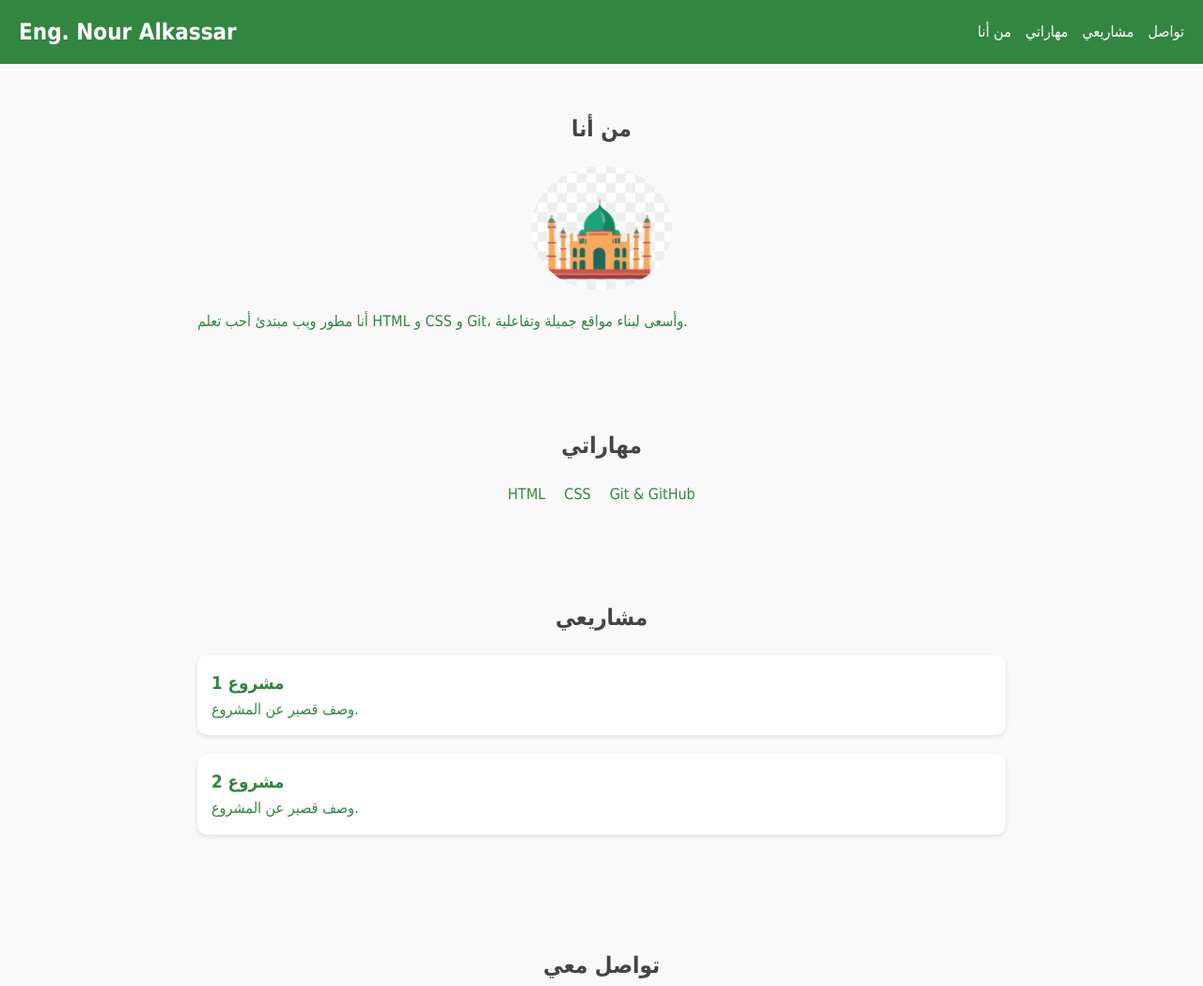
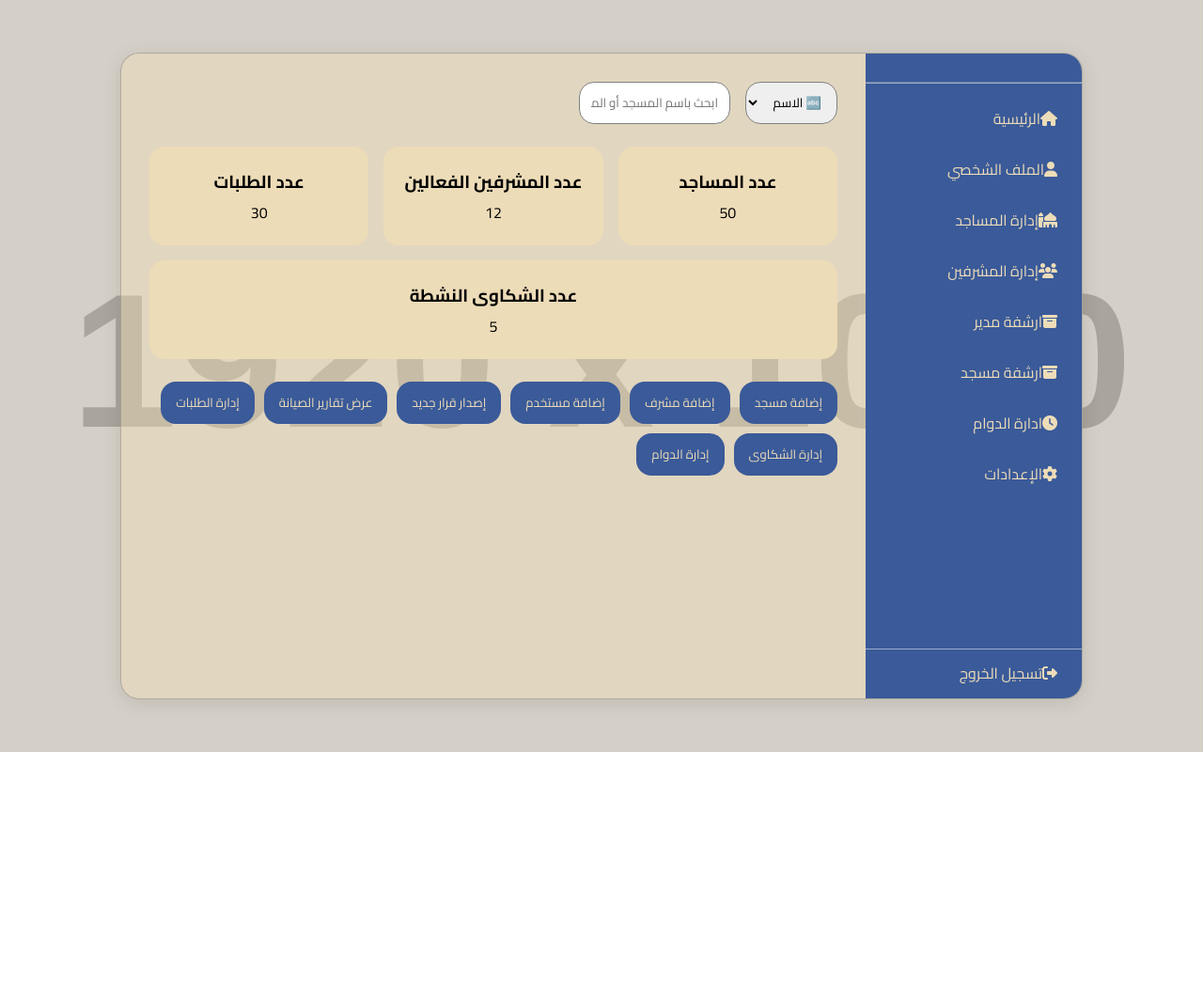
Before and after one commit to nouralkassar/portfolio-project, a plain HTML site: page index.html in a window 1280 px wide. Shown: the top 1049 px of the page at 94% size. After the commit the page ends 800 px from the top, so only its background shows below. Drawn offline with Linux system fonts and the light colour scheme; placeholder pictures from the web are drawn by us.

Commit message:
add the new style

```diff
--- a/index.html
+++ b/index.html
@@ -3,70 +3,82 @@
   <head>
     <meta charset="UTF-8" />
     <meta name="viewport" content="width=device-width, initial-scale=1.0" />
-    <title>profile website</title>
+    <title>Dashboard</title>
+    <link
+      href="https://fonts.googleapis.com/css2?family=Cairo:wght@400;700&display=swap"
+      rel="stylesheet"
+    />
     <link rel="stylesheet" href="style.css" />
   </head>
   <body>
-    <!-- Header -->
-    <header>
-      <nav>
-        <h1>Eng. Nour Alkassar</h1>
-        <ul>
-          <li><a href="#about">من أنا</a></li>
-          <li><a href="#skills">مهاراتي</a></li>
-          <li><a href="#projects">مشاريعي</a></li>
-          <li><a href="#contact">تواصل</a></li>
-        </ul>
-      </nav>
-    </header>
+    <div class="overlay"></div>
 
-    <!-- About -->
-    <section id="about">
-      <h2>من أنا</h2>
-      <img src="media/image2.png" alt="صورتي الشخصية" />
-      <p>
-        أنا مطور ويب مبتدئ أحب تعلم HTML و CSS و Git، وأسعى لبناء مواقع جميلة
-        وتفاعلية.
-      </p>
-    </section>
+    <div class="dashboard">
+      <!-- الشريط الجانبي -->
+      <div class="sidebar">
+        <hr />
+        <div class="nav-item"><i class="fas fa-home"></i>الرئيسية</div>
+        <div class="nav-item"><i class="fas fa-user"></i>الملف الشخصي</div>
+        <div class="nav-item"><i class="fas fa-mosque"></i>إدارة المساجد</div>
+        <div class="nav-item"><i class="fas fa-users"></i>إدارة المشرفين</div>
+        <div class="nav-item"><i class="fas fa-archive"></i>ارشفة مدير</div>
+        <div class="nav-item"><i class="fas fa-archive"></i>ارشفة مسجد</div>
+        <div class="nav-item"><i class="fas fa-clock"></i>ادارة الدوام</div>
+        <div class="nav-item"><i class="fas fa-cog"></i>الإعدادات</div>
+        <div class="logout nav-item">
+          <i class="fas fa-sign-out-alt"></i>تسجيل الخروج
+        </div>
+      </div>
 
-    <!-- Skills -->
-    <section id="skills">
-      <h2>مهاراتي</h2>
-      <ul>
-        <li>HTML</li>
-        <li>CSS</li>
-        <li>Git & GitHub</li>
-      </ul>
-    </section>
+      <!-- المحتوى الرئيسي -->
+      <div class="main-content">
+        <!-- حقل البحث -->
+        <div class="search-bar">
+          <select>
+            <option value="name">🔤 الاسم</option>
+            <option value="category">🏷️ الفئة</option>
+          </select>
+          <input type="text" placeholder="ابحث باسم المسجد أو المدينة..." />
+        </div>
 
-    <!-- Projects -->
-    <section id="projects">
-      <h2>مشاريعي</h2>
-      <div class="project">
-        <h3>مشروع 1</h3>
-        <p>وصف قصير عن المشروع.</p>
+        <!-- بطاقات الإحصائيات -->
+        <div class="stats">
+          <div class="stat-card">
+            <h3>عدد المساجد</h3>
+            <p>50</p>
+          </div>
+          <div class="stat-card">
+            <h3>عدد المشرفين الفعالين</h3>
+            <p>12</p>
+          </div>
+          <div class="stat-card">
+            <h3>عدد الطلبات</h3>
+            <p>30</p>
+          </div>
+          <div class="stat-card">
+            <h3>عدد الشكاوى النشطة</h3>
+            <p>5</p>
+          </div>
+        </div>
+
+        <!-- أزرار الروابط السريعة -->
+        <div class="quick-links">
+          <button>إضافة مسجد</button>
+          <button>إضافة مشرف</button>
+          <button>إضافة مستخدم</button>
+          <button>إصدار قرار جديد</button>
+          <button>عرض تقارير الصيانة</button>
+          <button>إدارة الطلبات</button>
+          <button>إدارة الشكاوى</button>
+          <button>إدارة الدوام</button>
+        </div>
       </div>
-      <div class="project">
-        <h3>مشروع 2</h3>
-        <p>وصف قصير عن المشروع.</p>
-      </div>
-    </section>
+    </div>
 
-    <!-- Contact -->
-    <section id="contact">
-      <h2>تواصل معي</h2>
-      <form>
-        <input type="text" placeholder="الاسم" required />
-        <input type="email" placeholder="الإيميل" required />
-        <textarea placeholder="رسالتك" required></textarea>
-        <button type="submit">إرسال</button>
-      </form>
-    </section>
-
-    <!-- Footer -->
-    <footer>
-      <p>© 2025 - بورتفوليو شخصي</p>
-    </footer>
+    <!-- أيقونات من FontAwesome -->
+    <script
+      src="https://kit.fontawesome.com/a076d05399.js"
+      crossorigin="anonymous"
+    ></script>
   </body>
 </html>
--- a/style.css
+++ b/style.css
@@ -1,118 +1,203 @@
-/* Reset بسيط */
+/* 🌈 متغيرات عامة */
+:root {
+  --main-color: #3a5a99;
+  --main-dark: #2e4470;
+  --text-light: #eddcB8;
+  --card-bg: #eddcB8;
+  --hover-bg: rgba(255,255,255,0.1);
+}
+
+/* إعادة التهيئة */
 * {
+  box-sizing: border-box;
   margin: 0;
   padding: 0;
-  box-sizing: border-box;
-  font-family: Tahoma, sans-serif;
+  font-family: 'Cairo', sans-serif;
 }
 
 body {
-  line-height: 1.6;
-  background: #f9f9f9;
-  color: #338542;
-   /* direction: rtl;
-  text-align: right;  */
+  background: url('https://via.placeholder.com/1920x1080') no-repeat center center fixed;
+  background-size: cover;
+  display: flex;
+  justify-content: center;
+  align-items: center;
+  height: 100vh;
+  direction: rtl;
+  text-align: right;
 }
 
-/* Header */
-header {
-  background: #338542;
-  color: white;
-  padding: 15px 20px;
+/* تظليل الخلفية */
+.overlay {
+  position: absolute;
+  top: 0; left: 0;
+  width: 100%; height: 100%;
+  background-color: rgba(245, 222, 179, 0.2);
+  z-index: 1;
 }
 
-header nav {
+.dashboard {
+  position: relative;
+  z-index: 2;
+  width: 80%;
+  height: 86%;
   display: flex;
-  justify-content: space-between;
-  align-items: center;
-
+  border-radius: 20px;
+  overflow: hidden;
+  background-color: rgba(245, 222, 179, 0.4);
+  box-shadow: 0 4px 20px rgba(0,0,0,0.1);
+  border: 1px solid rgba(128,128,128,0.5);
+  animation: fadeIn 1s ease-in-out; /* ✨ أنيميشن دخول */
 }
 
-header ul {
-  list-style: none;
+/* ✨ الشريط الجانبي */
+.sidebar {
+  width: 230px;
+  background-color: var(--main-color);
+  color: var(--text-light);
   display: flex;
-  gap: 15px;
+  flex-direction: column;
+  padding-top: 20px;
+  transition: transform 0.3s ease;
 }
 
-header ul li a {
-  color: white;
-  text-decoration: none;
-  transition: color 0.3s;
+.sidebar hr {
+  border-color: rgba(255,255,255,0.5);
+  margin: 10px 0;
 }
 
-header ul li a:hover {
-  color: #00ff15;
+.nav-item {
+  display: flex;
+  align-items: center;
+  padding: 12px 16px;
+  cursor: pointer;
+  transition: background 0.3s, transform 0.2s;
 }
 
-/* Sections */
-section {
-  padding: 50px 20px;
-  max-width: 900px;
-  margin: auto;
+.nav-item:hover {
+  background-color: var(--hover-bg);
+  transform: translateX(-5px); /* ✨ تأثير حركة عند المرور */
 }
 
-section h2 {
-  margin-bottom: 20px;
-  text-align: center;
-  color: #444;
-
+.nav-item i {
+  margin-right: 10px;
 }
 
-#about img {
-  width: 150px;
-  border-radius: 50%;
-  display: block;
-  margin: 20px auto;
+.sidebar .logout {
+  margin-top: auto;
+  border-top: 1px solid rgba(255,255,255,0.5);
+  padding-top: 10px;
 }
 
-/* Skills */
-#skills ul {
-  display: flex;
-  justify-content: center;
-  gap: 20px;
-  list-style: none;
+/* المحتوى الرئيسي */
+.main-content {
+  flex: 1;
+  padding: 30px;
+  overflow-y: auto;
+  animation: slideUp 0.8s ease; /* ✨ أنيميشن */
 }
 
-/* Projects */
-.project {
-  background: white;
-  padding: 15px;
-  margin-bottom: 20px;
-  border-radius: 10px;
-  box-shadow: 0 2px 5px rgba(0,0,0,0.1);
+/* حقل البحث */
+.search-bar {
+  display: flex;
+  gap: 16px;
+  margin-bottom: 24px;
+  flex-wrap: wrap;
 }
 
-/* Contact */
-form {
-  display: flex;
-  flex-direction: column;
-  gap: 10px;
-  max-width: 400px;
-  margin: auto;
+.search-bar select, .search-bar input {
+  padding: 8px 12px;
+  border-radius: 16px;
+  border: 1px solid gray;
+  outline: none;
+  transition: all 0.3s;
 }
 
-form input, form textarea, form button {
-  padding: 10px;
-  border: 1px solid #ddd;
-  border-radius: 5px;
+.search-bar input:focus {
+  border-color: brown;
+  border-width: 2px;
+  box-shadow: 0 0 8px rgba(165, 42, 42, 0.4); /* ✨ لمعة عند التركيز */
 }
 
-form button {
-  background: #2a8b45;
-  color: white;
-  border: none;
-  cursor: pointer;
-  transition: background 0.3s;
+/* بطاقات الإحصائيات */
+.stats {
+  display: flex;
+  flex-wrap: wrap;
+  gap: 16px;
+  margin-bottom: 24px;
 }
 
-form button:hover {
-  background: #a9e8b1;
+.stat-card {
+  flex: 1 1 200px;
+  background-color: var(--card-bg);
+  padding: 20px;
+  border-radius: 16px;
+  text-align: center;
+  position: relative;
+  overflow: hidden;
+  transition: transform 0.3s, box-shadow 0.3s;
 }
 
-/* Footer */
-footer {
-  background: #3aae36;
-  color: white;
-  text-align: center;
-  padding: 15px;
+.stat-card:hover {
+  transform: translateY(-5px); /* ✨ تطفو البطاقة عند المرور */
+  box-shadow: 0 6px 20px rgba(0,0,0,0.15);
 }
+
+/* خط زخرفي باستخدام ::after */
+.stat-card::after {
+  content: "";
+  position: absolute;
+  bottom: 0; left: 0;
+  width: 100%;
+  height: 4px;
+  background: var(--main-color);
+  transform: scaleX(0);
+  transition: transform 0.3s;
+}
+
+.stat-card:hover::after {
+  transform: scaleX(1);
+}
+
+/* الأزرار */
+.quick-links {
+  display: flex;
+  flex-wrap: wrap;
+  gap: 10px;
+}
+
+.quick-links button {
+  background-color: var(--main-color);
+  color: var(--text-light);
+  border: none;
+  padding: 10px 16px;
+  border-radius: 16px;
+  cursor: pointer;
+  transition: background 0.3s, transform 0.2s;
+}
+
+.quick-links button:hover {
+  background-color: var(--main-dark);
+  transform: scale(1.05);
+}
+
+/* 📱 تجاوب مع الشاشات */
+@media (max-width: 768px) {
+  .sidebar {
+    display: none;
+  }
+  .dashboard {
+    width: 95%;
+    height: 90%;
+  }
+}
+
+/* ✨ أنيميشن */
+@keyframes fadeIn {
+  from {opacity: 0; transform: scale(0.95);}
+  to {opacity: 1; transform: scale(1);}
+}
+
+@keyframes slideUp {
+  from {opacity: 0; transform: translateY(20px);}
+  to {opacity: 1; transform: translateY(0);}
+}
```
